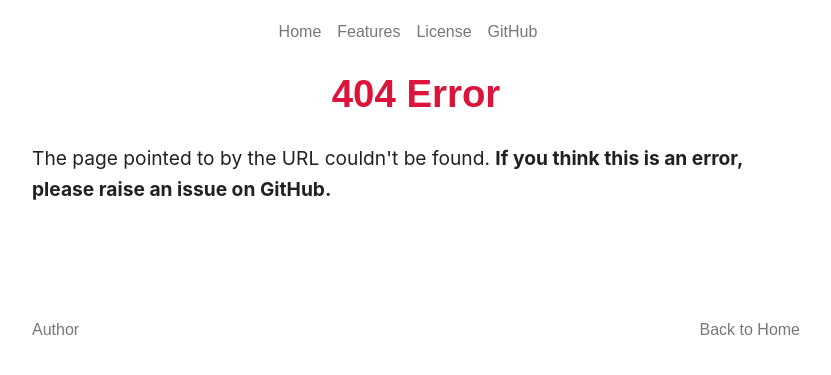
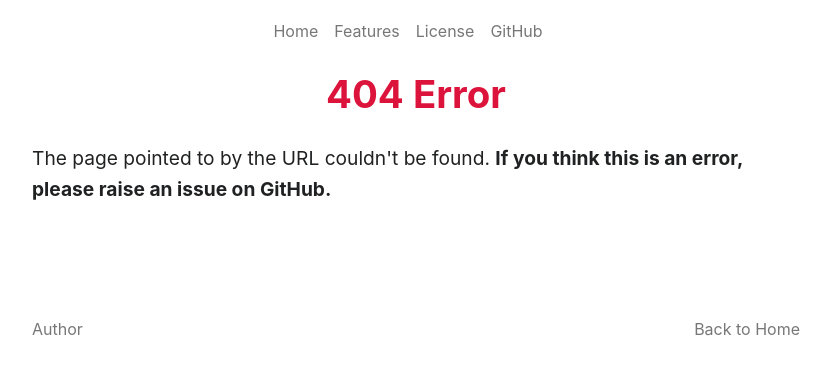
Before and after one commit to sinandredemption/md2web, a Flask app: template app/templates/__404.html in a window 1280 px wide. Shown: the top 375 px of the page, without its empty margins (224-1055 px from the left). Run offline with Flask 2, Linux system fonts and the light colour scheme; the template is opened without the code that fills it, so the values that code supplies are empty; parts of the project's set-up code (start-up, migrations or seed data) failed here and were passed over.

Commit message:
Fix fonts

```diff
--- a/app/static/styles.css
+++ b/app/static/styles.css
@@ -2,11 +2,12 @@ body {
     margin:1em auto;
     max-width:40em;
     padding:0 .62em;
-    font:1.2em/1.62 sans-serif
+    font:1.2em/1.62 sans-serif;
+    font-family: Inter, Roboto, 'Helvetica Neue', 'Arial Nova', 'Nimbus Sans', Arial, sans-serif;
 }
 
 h1,h2,h3 {
-    line-height:1.2
+    line-height:1.2;
 }
 
 a:link {
@@ -44,7 +45,6 @@ th, td {
 }
 
 p {
-    font-family: Inter, Roboto, 'Helvetica Neue', 'Arial Nova', 'Nimbus Sans', Arial, sans-serif;
     color: #202122;
 }
 
```
